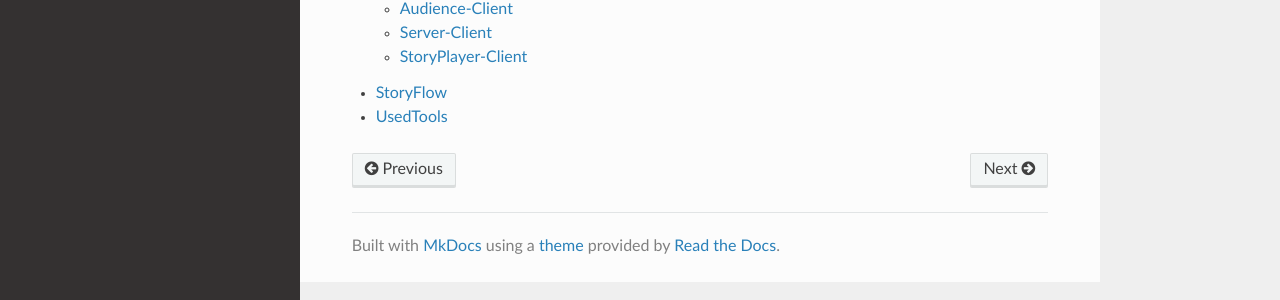
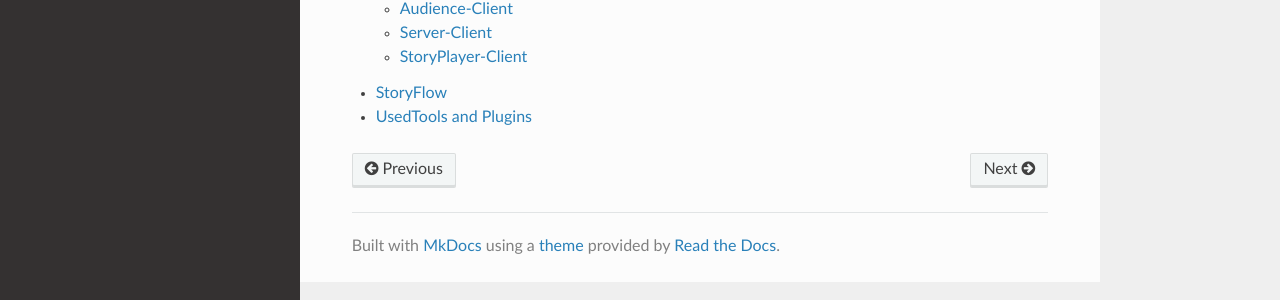
Before and after one commit to Brotenko/QualityQuest, an MkDocs documentation site: the page built from Docs/Technical Specifications/docs/index.md, in a window 1280 px wide. Shown: the part 463-763 px from the top of the page. Built offline with MkDocs 1.6.1, drawn with Linux system fonts in a browser that asks for light colours; nearby versions of some CDN libraries.

```diff
--- a/Docs/Technical Specifications/docs/index.md
+++ b/Docs/Technical Specifications/docs/index.md
@@ -14,4 +14,4 @@
     - [Server-Client](use-case-diagramme.md#server-client)
     - [StoryPlayer-Client](use-case-diagramme.md#storyplayer-client)
 - [StoryFlow](storyflow.md)
-- [UsedTools](usedtools.md)
+- [UsedTools and Plugins](usedtools.md)
```
